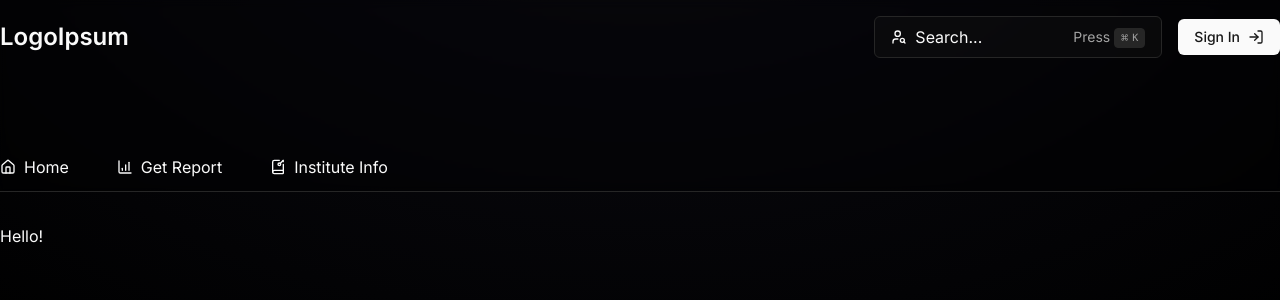
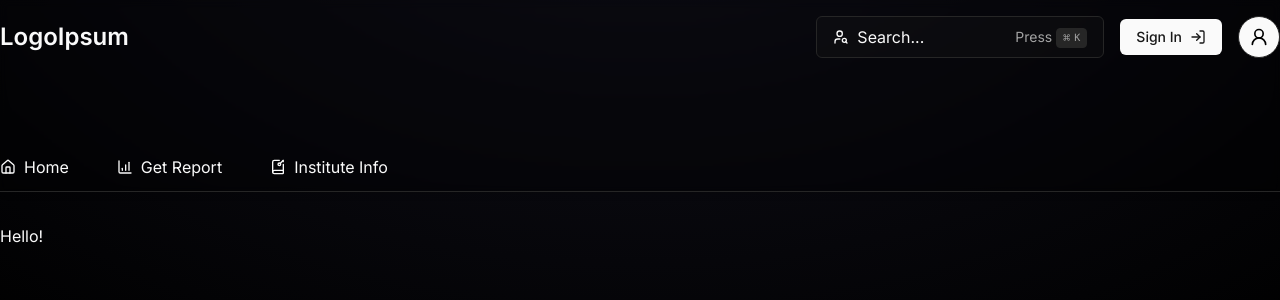
Before and after one commit to tanayvaswani/sih-24, a Next.js app in the folder monorepo/: page / in a window 1280 px wide. Shown: the top 300 px of the page. Built offline with nearby package versions, Linux system fonts and the light colour scheme.

Commit message:
feat: User Profile

```diff
--- a/monorepo/src/app/layout.tsx
+++ b/monorepo/src/app/layout.tsx
@@ -27,7 +27,7 @@ export default function RootLayout({
           enableSystem
           disableTransitionOnChange
         >
-          <div className="fixed top-0 z-[-2] h-screen w-screen bg-black bg-[radial-gradient(ellipse_80%_80%_at_50%_-20%,rgba(120,119,198,0.1),rgba(255,255,255,0))]" />
+          <div className="fixed top-0 z-[-2] h-screen w-screen bg-black bg-[radial-gradient(ellipse_80%_80%_at_50%_-20%,rgba(120,119,198,0.15),rgba(255,255,255,0))]" />
 
           <Navbar />
           <main className="py-40 md:py-56 px-6 md:px-0 md:max-w-screen-xl md:mx-auto">
--- a/monorepo/src/components/navbar.tsx
+++ b/monorepo/src/components/navbar.tsx
@@ -1,7 +1,10 @@
 import { BarChart4Icon, BookKeyIcon, Home } from "lucide-react";
 import Link from "next/link";
+
+import { CommandKSearch } from "./navigation/command-k-search";
+
 import AuthButton from "./navigation/auth-button";
-import { CommandKSearch } from "./navigation/command-k-search";
+import UserButton from "./navigation/user-button";
 
 const navRoutes = [
   {
@@ -23,7 +26,7 @@ const navRoutes = [
 
 const Navbar = () => {
   return (
-    <div className="fixed z-100 w-full bg-black/30 h-32 md:h-48 border-b backdrop-blur-sm px-6 md:px-0 flex flex-col items-start justify-between">
+    <div className="fixed z-100 w-full bg-black/30 h-32 md:h-48 border-b backdrop-blur-sm shadow-md px-6 md:px-0 flex flex-col items-start justify-between">
       <div className="flex items-center justify-between py-4 md:max-w-screen-xl md:mx-auto w-full">
         <Link href={"/"} className="text-2xl font-semibold hover:opacity-90">
           LogoIpsum
@@ -32,7 +35,7 @@ const Navbar = () => {
         <div className="flex items-center gap-4">
           <CommandKSearch />
           <AuthButton />
-          {/* <UserProfile /> */}
+          <UserButton />
         </div>
       </div>
 
--- /dev/null
+++ b/monorepo/src/components/navigation/user-button.tsx
@@ -0,0 +1,11 @@
+import { UserRound } from "lucide-react";
+
+const UserButton = () => {
+  return (
+    <div className="inline-flex items-center justify-center p-2.5 rounded-full bg-neutral-50 border shadow-sm hover:opacity-90 hover:cursor-pointer">
+      <UserRound className="h-5 w-5 text-black" />
+    </div>
+  );
+};
+
+export default UserButton;
```
